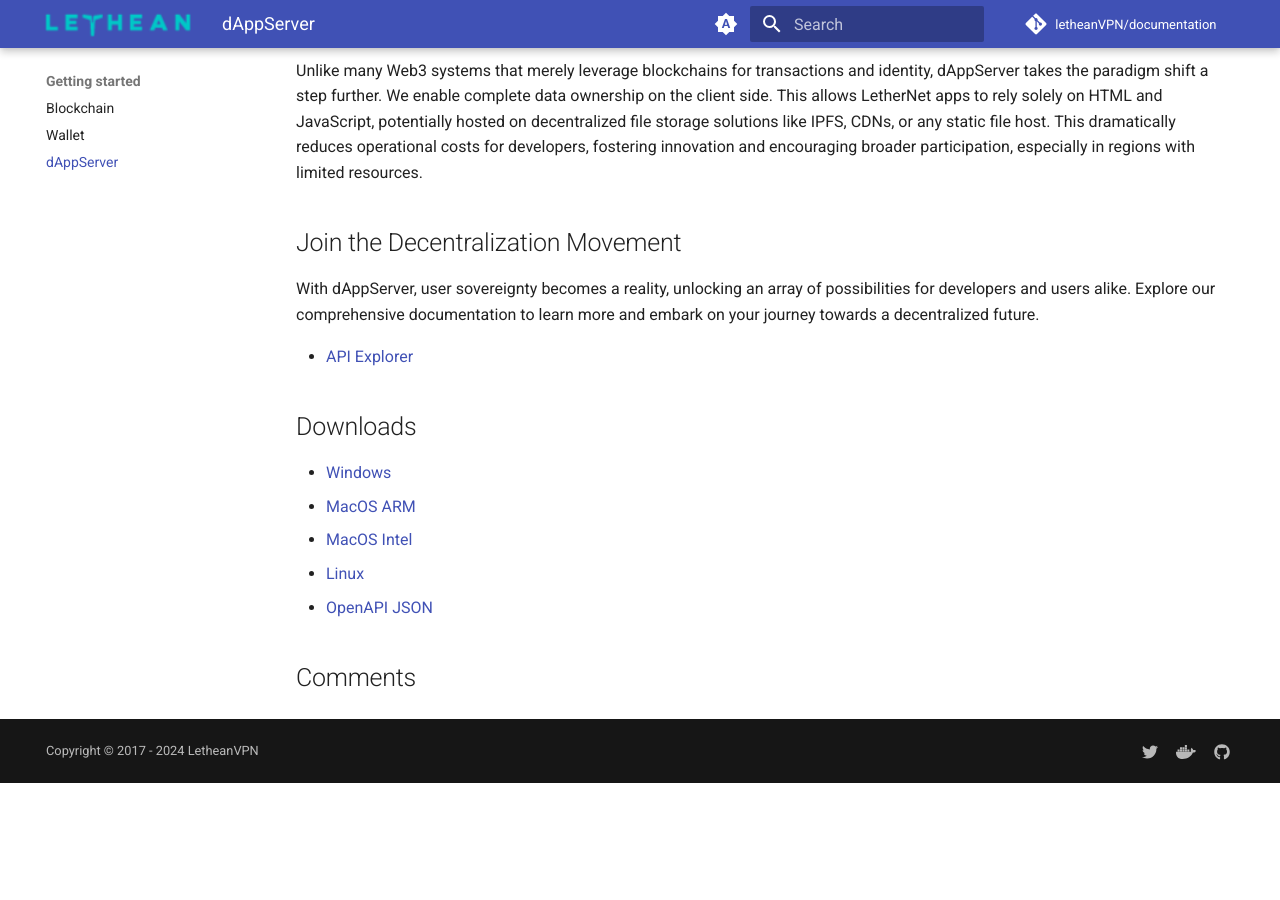
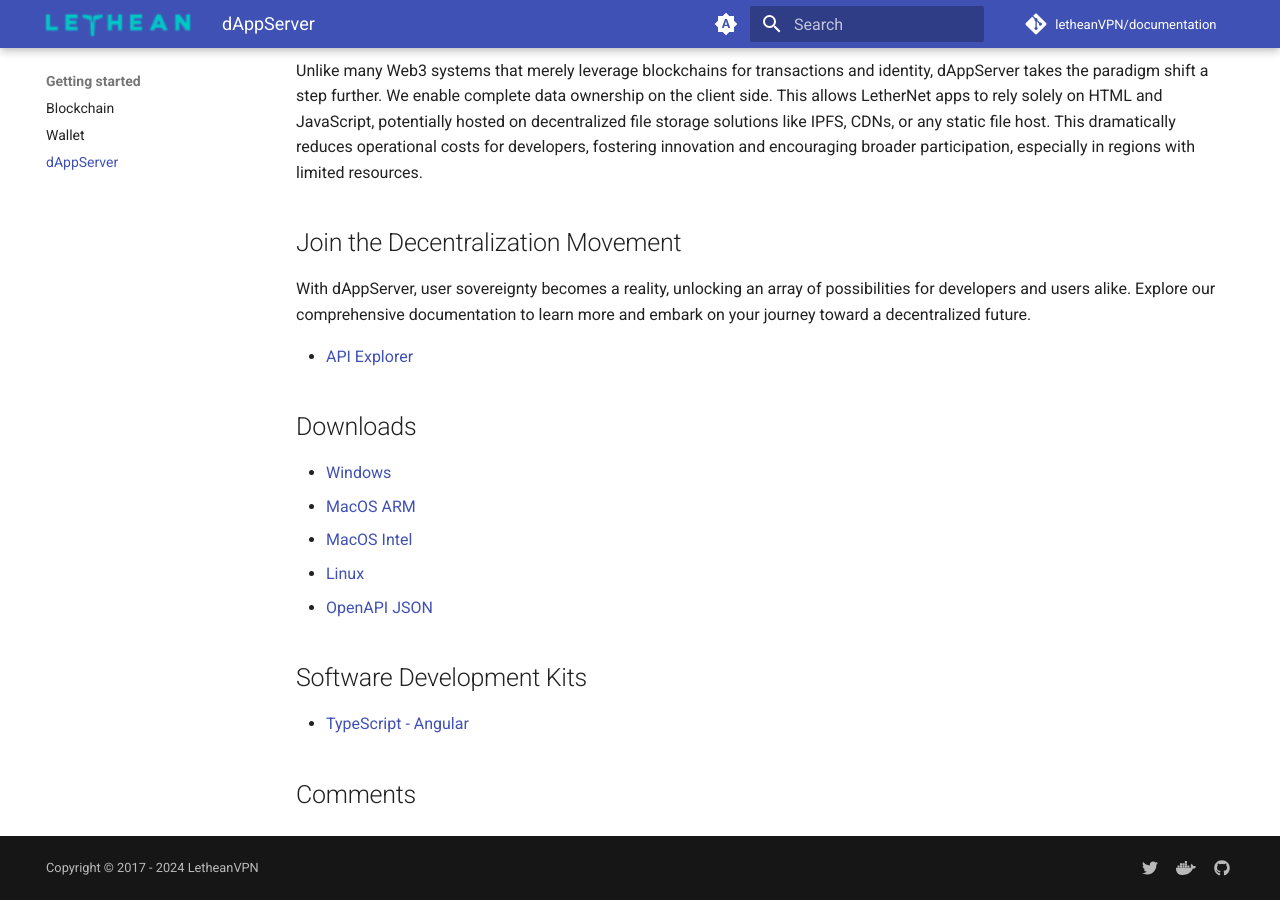
Before and after one commit to letheanVPN/documentation, an MkDocs documentation site: the page built from docs/getting-started/web3-server.md, in a window 1280 px wide and 900 px high, scrolled down 851 px. Built offline with MkDocs 1.6.1 and Material for MkDocs 9.7.7, drawn with Linux system fonts in a browser that asks for light colours; comment, search, counter and statistics services are not loaded; before the commit the page ends 1634 px from its top, so only the background shows below that.

Commit message:
Adds Angular SDK link

```diff
--- a/docs/getting-started/web3-server.md
+++ b/docs/getting-started/web3-server.md
@@ -25,7 +25,7 @@
 
 ## Join the Decentralization Movement
 
-With dAppServer, user sovereignty becomes a reality, unlocking an array of possibilities for developers and users alike. Explore our comprehensive documentation to learn more and embark on your journey towards a decentralized future.
+With dAppServer, user sovereignty becomes a reality, unlocking an array of possibilities for developers and users alike. Explore our comprehensive documentation to learn more and embark on your journey toward a decentralized future.
 
 - [API Explorer](https://dappserver.github.io/server)
 
@@ -36,3 +36,7 @@
 - [MacOS Intel](https://github.com/dAppServer/server/releases/latest/download/lethean-server-macos-amd64)
 - [Linux](https://github.com/dAppServer/server/releases/latest/download/lethean-server-linux-amd64)
 - [OpenAPI JSON](https://github.com/dAppServer/server/releases/latest/download/openapi.json)
+
+## Software Development Kits
+
+- [TypeScript - Angular](https://www.npmjs.com/package/@lethean/api-angular)
```
